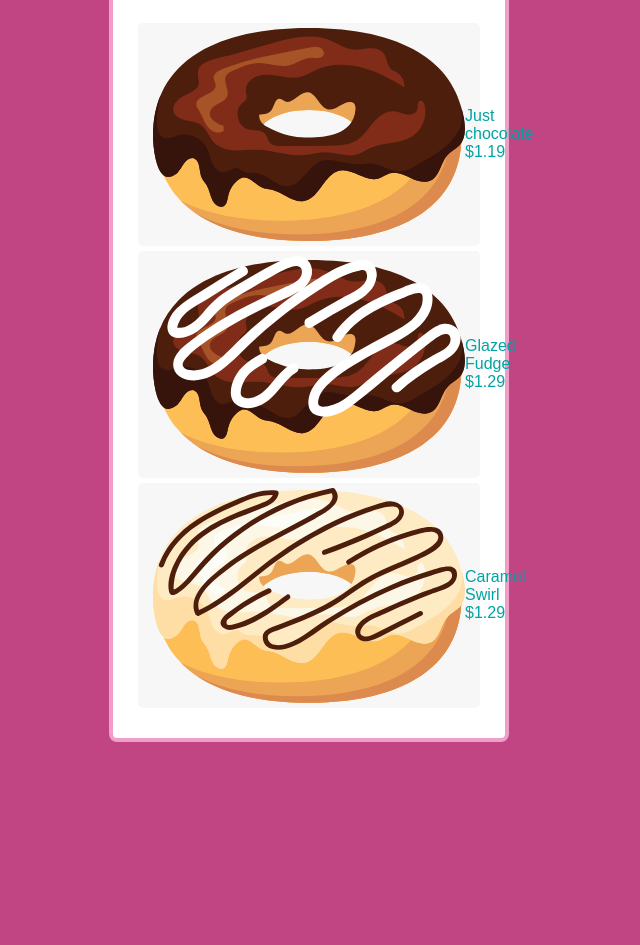
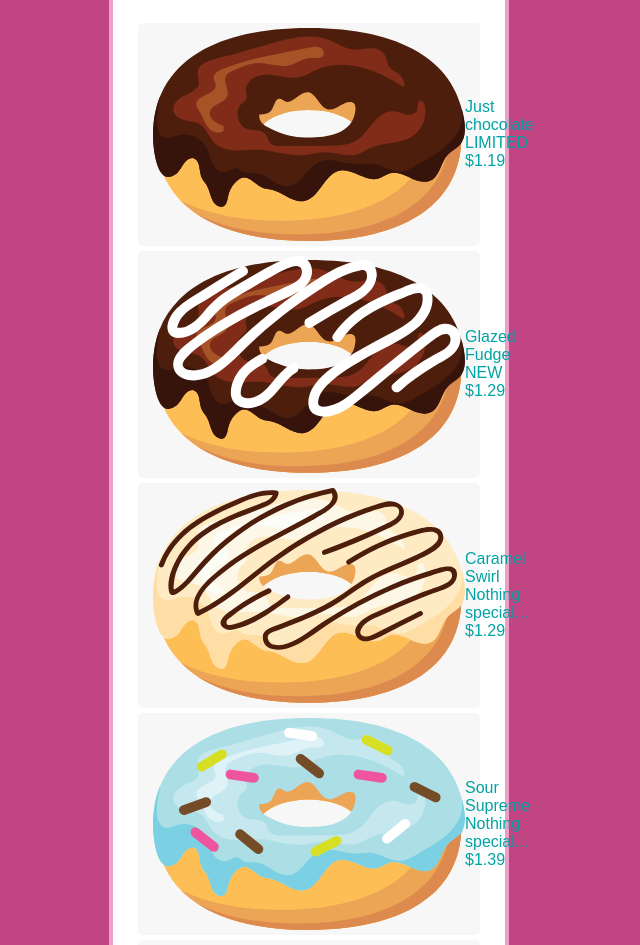
Before and after one commit to veosar/AngularBasics-UltimateCourses, an Angular app: page / in a window 1280 px wide. Shown: the part 144-1089 px from the top of the page, without its empty margins (331-971 px from the left). Before the commit the page ends 911 px from the top, so only its background shows below. Built offline with nearby package versions, Linux system fonts and the light colour scheme; a web font is replaced by a local one.

Commit message:
ng switch

```diff
--- a/src/app/admin/components/donut-card/donut-card.component.ts
+++ b/src/app/admin/components/donut-card/donut-card.component.ts
@@ -13,6 +13,15 @@ import { Donut } from '../../models/donut.model';
       <div>
         <p class="donut-card-name">
       {{ donut.name }}
+      <ng-container [ngSwitch]="donut.promo">
+      <span class="donut-card-label">
+      <ng-template [ngSwitchCase]="'new'"> NEW </ng-template>
+      <ng-template [ngSwitchCase]="'limited'"> LIMITED </ng-template>
+      <ng-template ngSwitchDefault> Nothing special... </ng-template>
+
+      </span>
+</ng-container>
+
 </p>
 <p class="donut-card-price">
       {{ donut.price / 100 | currency: 'USD': 'symbol' }}
@@ -36,6 +45,14 @@ import { Donut } from '../../models/donut.model';
       &-promo {
         border: 2px solid #eee;
       }
+      &-label {
+        border: 1px solid #c14583;
+        border-radius: 4px;
+        padding: 0 4px;
+        margin-left: 5px;
+        font-size: 12px;
+        color: #c14583;
+      }
       &-name {
         font-size: 16px;
       }
--- a/src/app/admin/containers/donut-list/donut-list.component.ts
+++ b/src/app/admin/containers/donut-list/donut-list.component.ts
@@ -7,7 +7,7 @@ import { Donut } from '../../models/donut.model';
     <div>
       <ng-container *ngIf="donuts.length; else nothing">
 
-      <donut-card *ngFor="let donut of donuts"
+      <donut-card *ngFor="let donut of donuts; index as i; trackBy: trackById"
       [donut]="donut">
     </donut-card>
       </ng-container>
@@ -31,6 +31,7 @@ export class DonutListComponent {
         name: 'Just chocolate',
         icon: 'just-chocolate',
         price: 119,
+        promo: 'limited',
         description: 'For the pure chocoholic.'
       },
       {
@@ -38,7 +39,7 @@ export class DonutListComponent {
         name: 'Glazed Fudge',
         icon: 'glazed-fudge',
         price: 129,
-        promo: true,
+        promo: 'new',
         description: 'Sticky perfection.'
       },
       {
@@ -47,7 +48,25 @@ export class DonutListComponent {
         icon: 'caramel-swirl',
         price: 129,
         description: 'Chocolate drizzled with caramel.'
+      },
+      {
+        id: '8amkZ9',
+        name: 'Sour Supreme',
+        icon: 'sour-supreme',
+        price: 139,
+        description: 'For the sour advocate.'
+      },
+      {
+        id: 'l3M0nz',
+        name: 'Zesty Lemon',
+        icon: 'zesty-lemon',
+        price: 129,
+        description: 'Delicious lucious lemon.'
       }
     ];
   }
+
+  trackById(index: number, value: Donut) {
+    return value.id;
+  }
 }
--- a/src/app/admin/models/donut.model.ts
+++ b/src/app/admin/models/donut.model.ts
@@ -3,6 +3,6 @@ export interface Donut {
     name: string;
     icon: string;
     price: number;
-    promo?: boolean;
+    promo?: 'new' | 'limited';
     description: string;
 }
```
